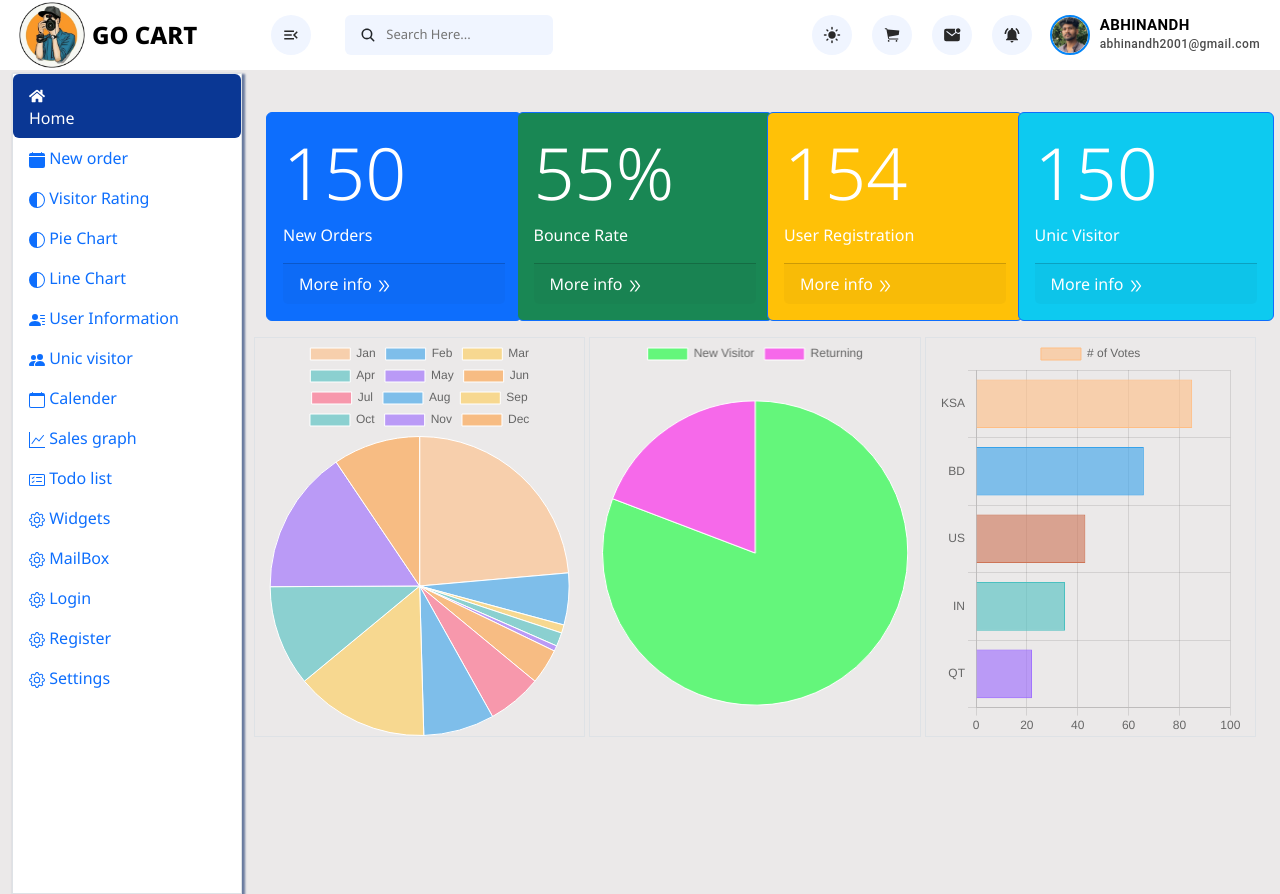
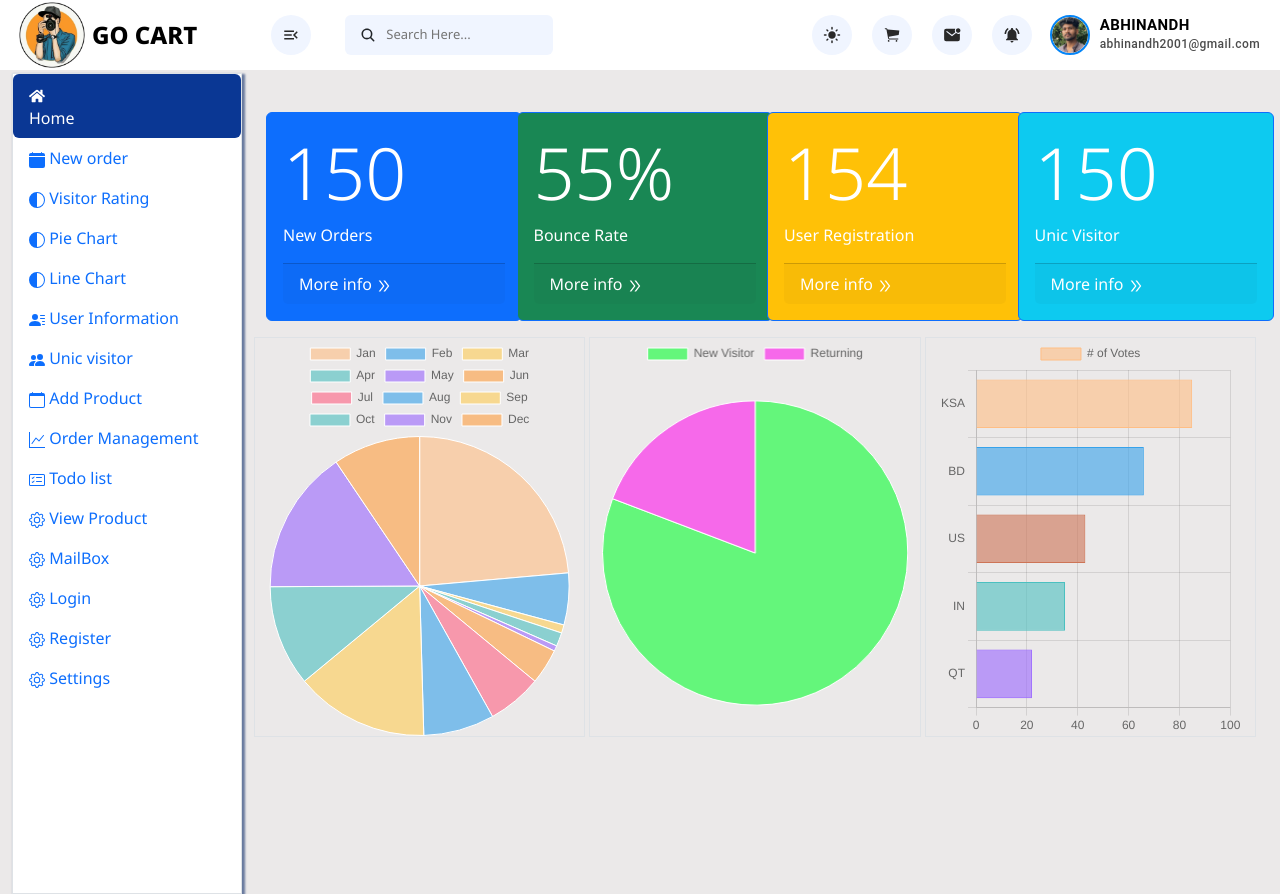
Before and after one commit to Abhinandh-C/admin-pannel-frontend, a React (Vite) app: page / in a window 1280 px wide. Built offline with nearby package versions, Linux system fonts and the light colour scheme; no server answers.

Commit message:
sidebar has been updated

```diff
--- a/src/components/Sidebar/Sidebar.jsx
+++ b/src/components/Sidebar/Sidebar.jsx
@@ -19,6 +19,8 @@ import {
 } from "react-icons/bs";
 
 import NewOrderTable from '../../components/sidebarContents/NewOrderTable';
+import AddProduct from '../sidebarContents/AddProduct';
+import ViewProduct from '../sidebarContents/ViewProduct';
 // import VisitorRating from '../SidebarContent/VisitorRating';
 import PieChart from '../sidebarContents/PieChart';
 // import LineChart from '../SidebarContent/LineChart';
@@ -27,6 +29,8 @@ import PieChart from '../sidebarContents/PieChart';
 // import SelsGraph from '../SidebarContent/SelsGraph';
 // import TodoList from '../TodoList/TodoList';
 import Home from '../../components/sidebarContents/Home';
+import OrderManagement from '../sidebarContents/OrderManagement';
+import UserList from '../sidebarContents/UserList';
 // import VisitorTracking from '../SidebarContent/VisitorTracking';
 // import Wigets from '../SidebarContent/Wigets';
 // import MailBox from '../SidebarContent/MailBox';
@@ -69,16 +73,16 @@ const Sidebar = () => {
                   <Nav.Link eventKey="seven"><BsFillPeopleFill /> Unic visitor</Nav.Link>
                 </Nav.Item>
                 <Nav.Item>
-                  <Nav.Link eventKey="eight"><BsCalendar /> Calender</Nav.Link>
+                  <Nav.Link eventKey="eight"><BsCalendar /> Add Product</Nav.Link>
                 </Nav.Item>
                 <Nav.Item>
-                  <Nav.Link eventKey="nine"><BsGraphUp /> Sales graph</Nav.Link>
+                  <Nav.Link eventKey="nine"><BsGraphUp />  Order Management</Nav.Link>
                 </Nav.Item>
                 <Nav.Item>
                   <Nav.Link eventKey="ten"><BsCardChecklist /> Todo list</Nav.Link>
                 </Nav.Item>
                 <Nav.Item>
-                  <Nav.Link eventKey="eleven"><BsGear /> Widgets</Nav.Link>
+                  <Nav.Link eventKey="eleven"><BsGear /> View Product</Nav.Link>
                 </Nav.Item>
                 <Nav.Item>
                   <Nav.Link eventKey="twelve"><BsGear /> MailBox</Nav.Link>
@@ -119,27 +123,27 @@ const Sidebar = () => {
                 </Tab.Pane>
                 <Tab.Pane eventKey="six">
                   <h4 className="text-center bg-primary p-2 text-white">User List</h4>
-                  {/* <Userinfo /> */}
+                  <UserList />
                 </Tab.Pane>
                 <Tab.Pane eventKey="seven">
                   <h4 className="text-center bg-primary p-2 text-white">Visitor Tracking</h4>
                   {/* <VisitorTracking /> */}
                 </Tab.Pane>
                 <Tab.Pane eventKey="eight">
-                  <h4 className="text-center bg-primary p-2 text-white">Calender</h4>
-                  {/* <Calender /> */}
+                  <h4 className="text-center bg-primary p-2 text-white">Add Product</h4>
+                  <AddProduct />
                 </Tab.Pane>
                 <Tab.Pane eventKey="nine">
-                  <h4 className="text-center bg-primary p-2 text-white">Sales Graph</h4>
-                  {/* <SelsGraph /> */}
+                  <h4 className="text-center bg-primary p-2 text-white">Order Management</h4>
+                  <OrderManagement />
                 </Tab.Pane>
                 <Tab.Pane eventKey="ten">
                   <h4 className="text-center bg-primary p-2 text-white">Todo List</h4>
                   {/* <TodoList /> */}
                 </Tab.Pane>
                 <Tab.Pane eventKey="eleven">
-                  <h4 className="text-center bg-primary p-2 text-white">Widgets</h4>
-                  {/* <Wigets /> */}
+                  <h4 className="text-center bg-primary p-2 text-white">View Product</h4>
+                  <ViewProduct />
                 </Tab.Pane>
                 <Tab.Pane eventKey="twelve">
                   {/* <MailBox /> */}
```
